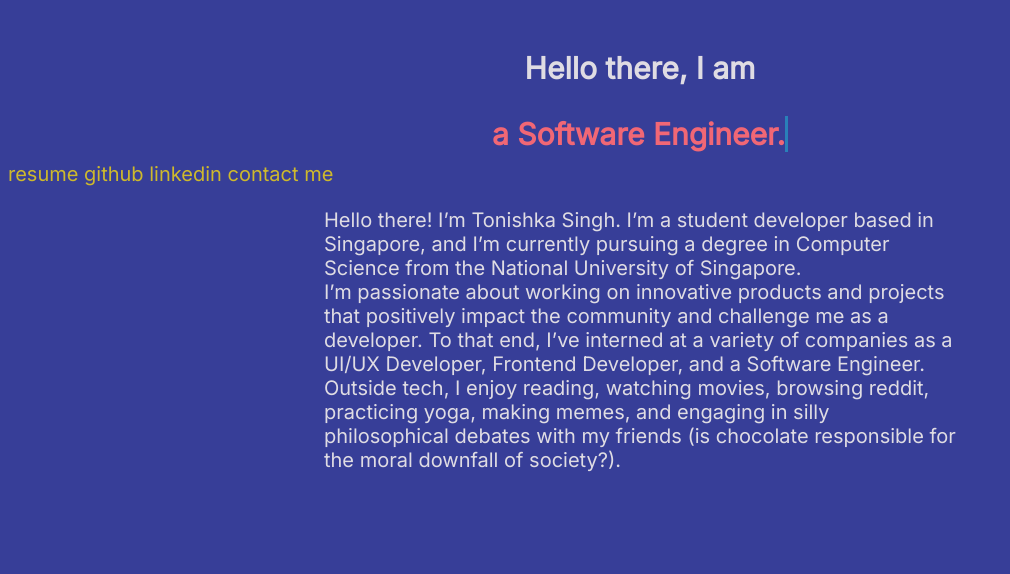
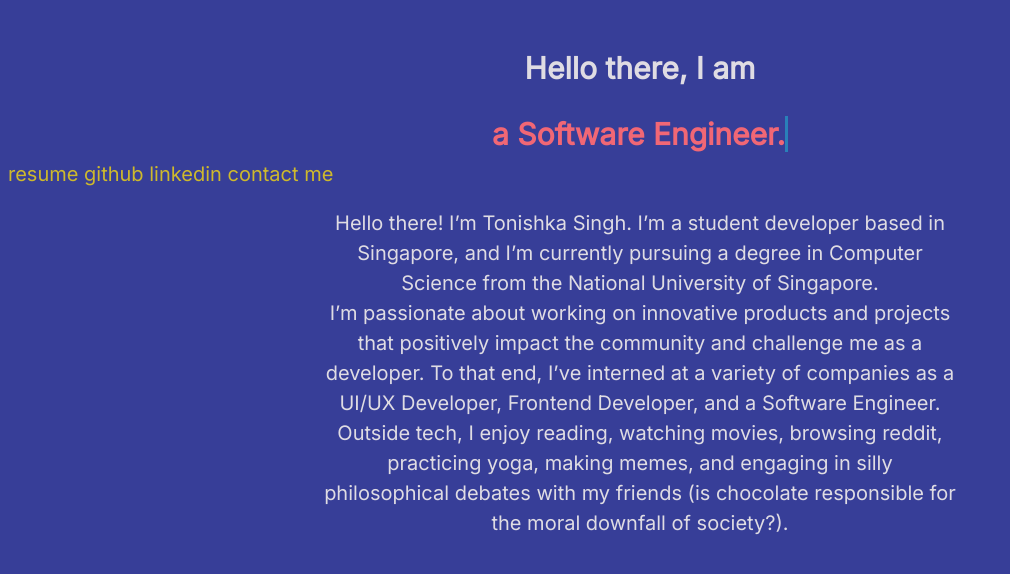
Before and after one commit to tonishka/tonishka.github.io, a Jekyll site: the page index.html, which Jekyll copies as it is, in a window 1280 px wide. Shown: the top 574 px of the page, without its empty margins (0-1010 px from the left). Built offline with Jekyll 4.4.1, drawn with Linux system fonts in a browser that asks for light colours.

Commit message:
Change formatting

```diff
--- a/index.html
+++ b/index.html
@@ -33,7 +33,8 @@ body {
 	margin-left: 25%;
 	margin-right: 25%;
 	display: inline-block;
-	text-align: centerx;
+	text-align: center;
+	line-height: 150%;
 }
 
 #links {
@@ -41,6 +42,7 @@ body {
 	display: inline-block;
 	text-align: center;
 	color: #ceb92c;
+	margin: auto;
 }
 
 </style>
@@ -53,12 +55,12 @@ body {
 	<div id="text"></div>
 </div>
 
-<span id="links">
+<div id="links">
 	<a>resume</a>
 	<a>github</a>
 	<a>linkedin</a>
 	<a>contact me</a>
-</span>
+</div>
 
 <div id="intro">
 	<p>
```
